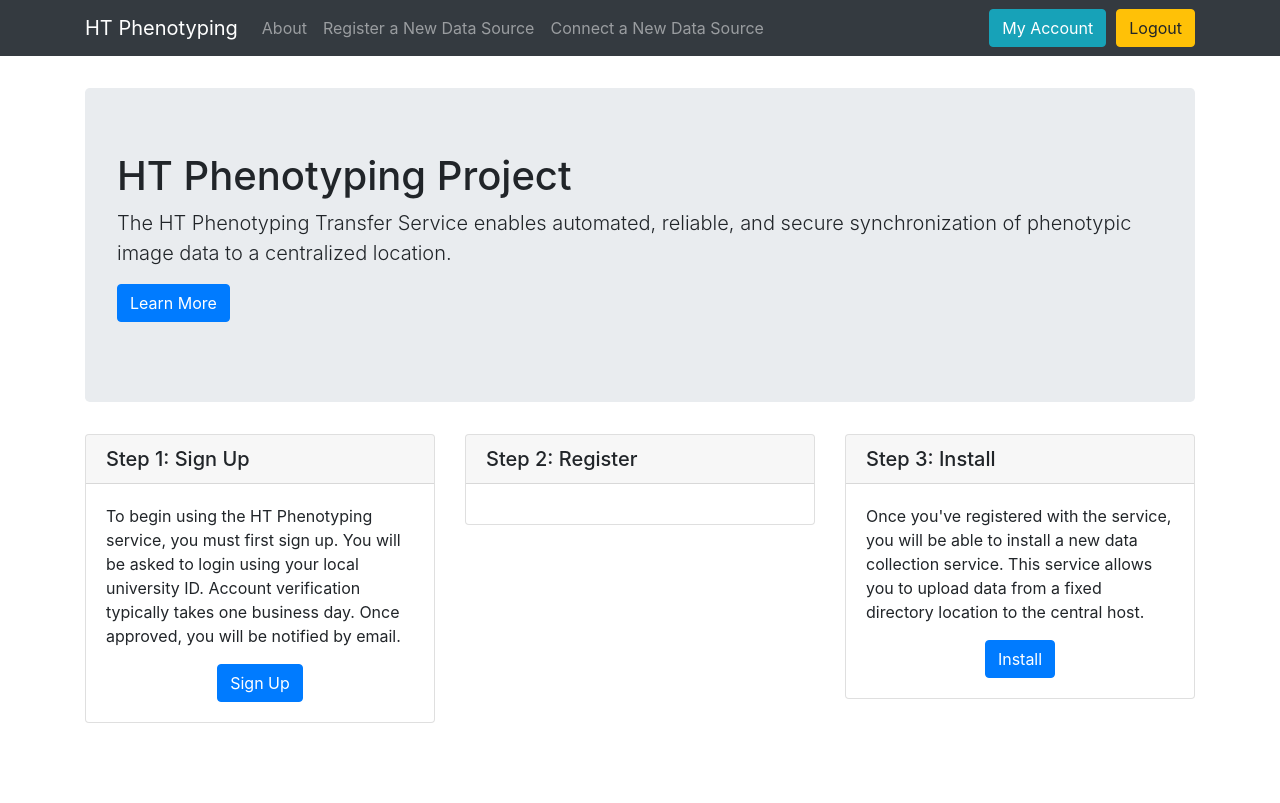
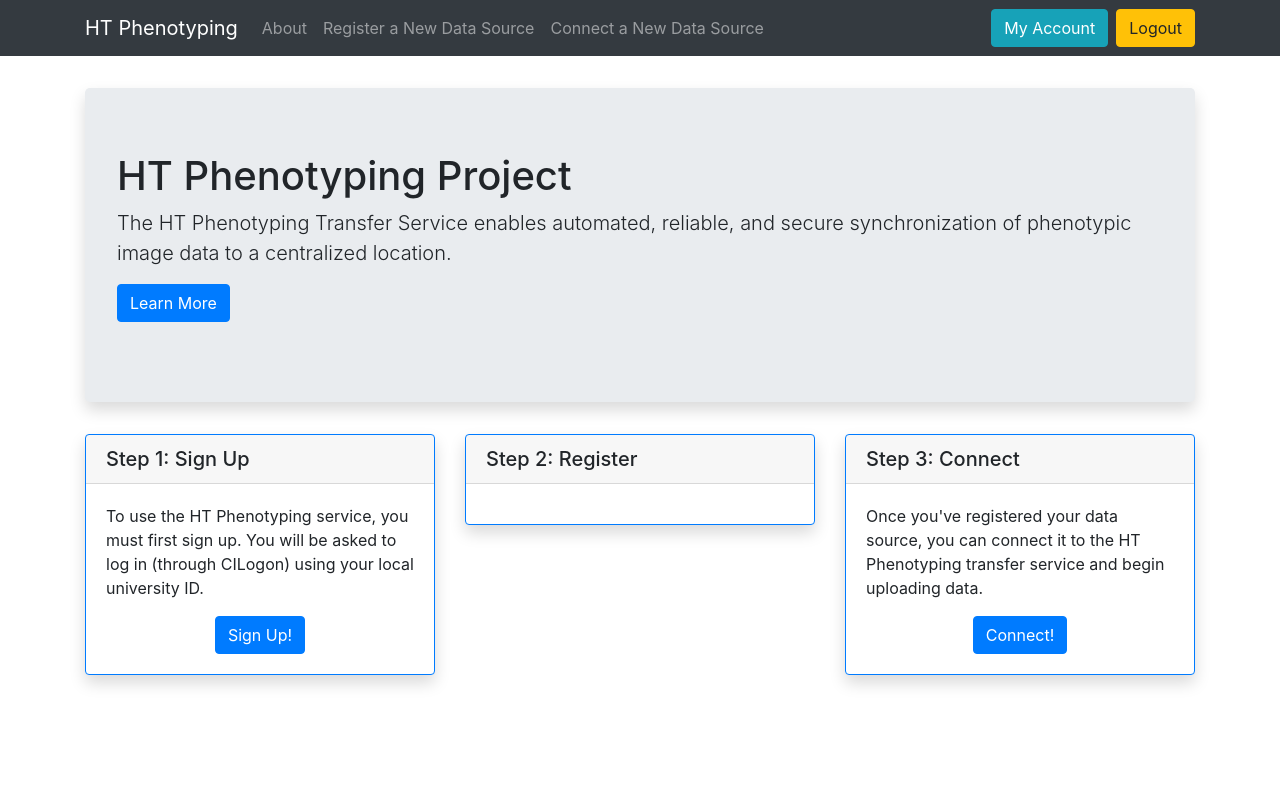
Before and after one commit to wood-thilsted/WT-ht-condor-front-end, a Flask app: page / in a window 1280 px wide. After the commit the page ends 686 px from the top, so only its background shows below. Run offline with Flask 2, Linux system fonts and the light colour scheme; some libraries are stand-ins or nearby versions.

Commit message:
many HTML/CSS tweaks

```diff
--- a/registry/connect/static/connect.css
+++ b/registry/connect/static/connect.css
@@ -29,3 +29,7 @@ div.card-body > pre {
 button + code {
     margin-left: 2em;
 }
+
+h3:not(:nth-of-type(1)) {
+    margin-top: 2em;
+}
--- a/registry/connect/views.py
+++ b/registry/connect/views.py
@@ -32,5 +32,5 @@ def install():
 
     context = {"install_commands": install_commands}
 
-    response = make_response(render_template("install.html", **context))
+    response = make_response(render_template("connect.html", **context))
     return response
--- a/registry/index/templates/index.html
+++ b/registry/index/templates/index.html
@@ -6,7 +6,7 @@
     <div class="container">
         <div class="row">
             <div class="col">
-                <div class="jumbotron">
+                <div class="jumbotron shadow">
                     <h1 class="display-r">HT Phenotyping Project</h1>
 
                     <p class="lead">
@@ -24,40 +24,39 @@
         </div>
 
         <div class="row">
-            <div class="col-sm-4">
-                <div class="card">
+            <div class="col-lg-4">
+                <div class="card shadow border-primary">
                     <h5 class="card-header">Step 1: Sign Up</h5>
                     <div class="card-body">
                         <p class="card-text">
-                            To begin using the HT Phenotyping service, you must first sign up.
-                            You will be asked to login using your local university ID.
-                            Account verification typically takes one business day.
-                            Once approved, you will be notified by email.
+                            To use the HT Phenotyping service, you must first sign up.
+                            You will be asked to log in (through CILogon) using your local university ID.
                         </p>
                         <div class="text-center">
-                            <a href="{{ url_for("signup.signup_get") }}" class="btn btn-primary">Sign Up</a>
+                            <a href="{{ url_for("signup.signup_get") }}" class="btn btn-primary">Sign Up!</a>
                         </div>
                     </div>
                 </div>
             </div>
-            <div class="col-sm-4">
-                <div class="card">
+            <div class="col-lg-4">
+                <div class="card shadow border-primary">
                     <h5 class="card-header">Step 2: Register</h5>
                     <div class="card-body">
                     </div>
                 </div>
             </div>
-            <div class="col-sm-4">
-                <div class="card">
-                    <h5 class="card-header">Step 3: Install</h5>
+            <div class="col-lg-4">
+                <div class="card shadow border-primary">
+                    <h5 class="card-header">Step 3: Connect</h5>
                     <div class="card-body">
                         <p class="card-text">
-                            Once you've registered with the service, you will
-                            be able to install a new data collection service. This service allows
-                            you to upload data from a fixed directory location to the central host.
+                            Once you've registered your data source,
+                            you can connect it to the
+                            HT Phenotyping transfer service
+                            and begin uploading data.
                         </p>
                         <div class="text-center">
-                            <a href="{{ url_for("connect.install") }}" class="btn btn-primary">Install</a>
+                            <a href="{{ url_for("connect.install") }}" class="btn btn-primary">Connect!</a>
                         </div>
                     </div>
                 </div>
@@ -65,3 +64,11 @@
         </div>
     </div>
 {% endblock %}
+
+{% block postscript %}
+    <script>
+        $("div.card").hover(function (event) {
+            $(this).toggleClass("shadow-lg");
+        });
+    </script>
+{% endblock %}
--- a/registry/signup/templates/signup_submit.html
+++ b/registry/signup/templates/signup_submit.html
@@ -9,7 +9,7 @@
                 <h1>Register a New Data Source</h1>
 
                 <p>
-                    To register a new data source with the HT Phenotyping system,
+                    To register a new data source with the HT Phenotyping service,
                     please fill out and submit the form below.
                     An administrator will be notified and they will contact you to
                     finalize your registration.
@@ -39,8 +39,8 @@
                         <label for="sourceInput">Preferred Data Source Name</label>
                         <input class="form-control" id="sourceInput" name="source" placeholder="University_PIName" type="text" required>
                         <small class="form-text text-muted">
-                            The data source name should be of the form
-                            "University_PIName" as in "Wisconsin_Spalding".
+                            The data source name should begin with
+                            "University_PIName", like "Wisconsin_Spalding".
                             The source name must be composed of only
                             alphabetical characters (A-Z, a-z), digits (0-9), and underscores (_).
                             It may not begin with a digit.
--- a/registry/signup/templates/signup_submit_success.html
+++ b/registry/signup/templates/signup_submit_success.html
@@ -1,10 +1,10 @@
 {% extends "base.html" %}
 
-{% block title %}HT Phenotyping Signup Submitted{% endblock %}
+{% block title %}HT Phenotyping - Signup Submitted{% endblock %}
 
 {% block body %}
     <div class="container">
-        <h1>HT Phenotyping Signup Submitted</h1>
+        <h1>Signup Submitted</h1>
 
         <div class="container-fluid">
             <div class="row">
--- a/registry/static/base.css
+++ b/registry/static/base.css
@@ -3,8 +3,19 @@
 }
 
 li.nav-item > a.btn {
-    margin-left: 10px;
+    margin-left: .5rem;
+    display: inline-block;
 }
+
+/* When the navbar turns into a hamburger menu,
+   we need to switch to vertical spacing instead of horizontal.
+   I didn't find an easy trick to go back to the prior CSS (above) if the window
+   is re-expanded with the menu open (it works fine if the menu is closed). */
+button.navbar-toggler[aria-expanded=true] ~ #navbarSupportedContent > ul > li.nav-item > a.btn {
+    margin-left: unset;
+    margin-top: .5rem;
+}
+
 
 body {
     margin-bottom: 5em;
@@ -18,3 +29,11 @@ pre {
     margin-top: .5em;
     margin-bottom: .5em;
 }
+
+div.card {
+    margin-bottom: 1em;
+}
+
+img {
+    max-width: 100%;
+}
--- a/registry/templates/base.html
+++ b/registry/templates/base.html
@@ -32,7 +32,7 @@
 
 <body>
 {% block navbar %}
-    <nav class="navbar navbar-expand-lg navbar-dark bg-dark">
+    <nav class="navbar navbar-expand-lg navbar-dark bg-dark sticky-top">
         <div class="container">
             <a class="navbar-brand" href="{{ url_for('index.index') }}">
                 HT Phenotyping
@@ -49,8 +49,8 @@
                     <li class="nav-item"><a class="nav-link" href="{{ url_for('connect.install') }}">Connect a New Data Source</a></li>
                 </ul>
                 <ul class="navbar-nav">
-                    <li class="nav-item"><a class="btn btn-info" href="{{ url_for('account.account_get') }}">My Account</a></li>
-                    <li class="nav-item"><a class="btn btn-warning" href="{{ url_for('index.logout') }}">Logout</a></li>
+                    <li class="nav-item"><a class="btn btn-info nav-item" href="{{ url_for('account.account_get') }}">My Account</a></li>
+                    <li class="nav-item"><a class="btn btn-warning nav-item" href="{{ url_for('index.logout') }}">Logout</a></li>
                 </ul>
             </div>
         </div>
```
Also changed, not shown: registry/connect/templates/connect.html (renamed from registry/connect/templates/install.html, +26 -18 lines).
